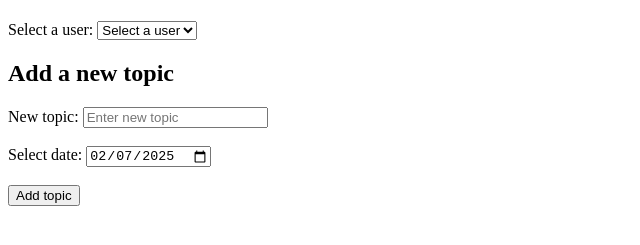
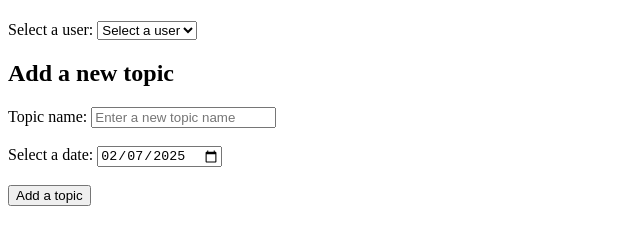
Before and after one commit to eediallo/Spaced-Repetition-Tracker, a plain HTML site: page index.html in a window 1280 px wide. Shown: the part 59-304 px from the top of the page, without its empty margins (0-640 px from the left). Drawn offline with Linux system fonts and the light colour scheme.

Commit message:
Improve grammar and wording

```diff
--- a/index.html
+++ b/index.html
@@ -20,11 +20,11 @@
 
   <h2>Add a new topic</h2>
   <form action="#" id="form-add-topic">
-    <label for="form-topic">New topic: </label>
-    <input type="text" id="form-topic" name="form-topic" placeholder="Enter new topic" required /><br><br>
-    <label for="form-date">Select date: </label>
+    <label for="form-topic">Topic name: </label>
+    <input type="text" id="form-topic" name="form-topic" placeholder="Enter a new topic name" required /><br><br>
+    <label for="form-date">Select a date: </label>
     <input type="date" name="form-date" id="form-date" required /><br><br>
-    <button type="submit" id="submit-btn">Add topic</button><br><br>
+    <button type="submit" id="submit-btn">Add a topic</button><br><br>
   </form>
 
   <div id="user-agenda-container">
```
